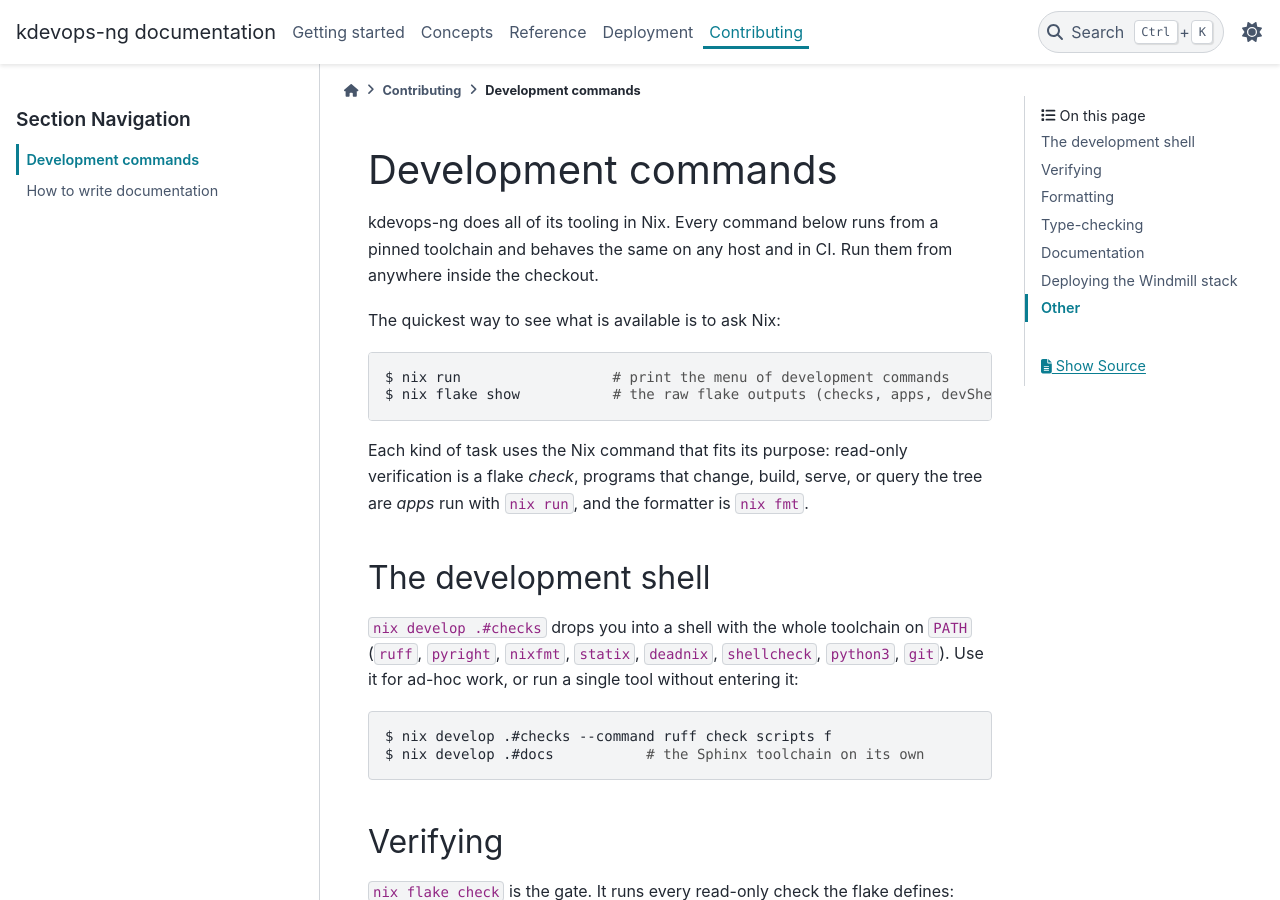
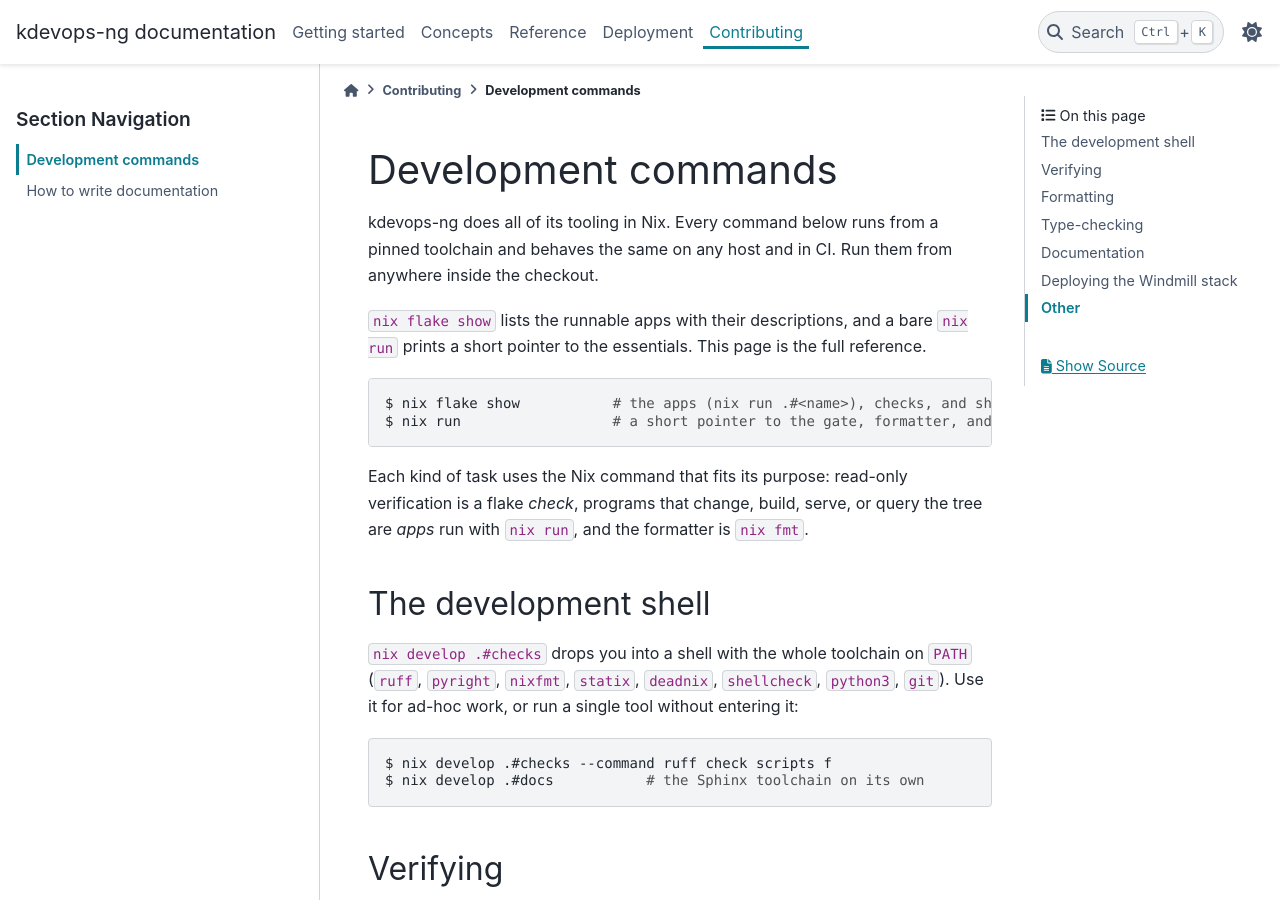
Before and after one commit to dagomez137/kdevops-ng, a Sphinx documentation site: the page built from docs/contributing/development.rst, in a window 1280 px wide and 900 px high. Built offline with Sphinx 7.4.7 and the PyData theme 0.15.4, drawn with Linux system fonts in a browser that asks for light colours.

Commit message:
nix: shrink nix run to a pointer; the dev guide is the reference
nix run is for running a program, and the list-of-apps convention is nix flake
show (its own manual says so), so a long curated menu as the default app both
over-described and duplicated nix flake show. Replace it with a short pointer:
the gate, the formatter, and nix flake show for the runnable apps, plus a link
to the guide.

The full command reference stays in docs/contributing/development.rst, whose
intro now frames nix flake show as the list and the page as the reference rather
than pointing at a menu nix run no longer prints.

Generated-by: Claude AI
Signed-off-by: Daniel Gomez <da.gomez@kernel.org>

```diff
--- a/docs/contributing/development.rst
+++ b/docs/contributing/development.rst
@@ -8,12 +8,14 @@ kdevops-ng does all of its tooling in Nix. Every command below runs from a
 pinned toolchain and behaves the same on any host and in CI. Run them from
 anywhere inside the checkout.
 
-The quickest way to see what is available is to ask Nix:
+``nix flake show`` lists the runnable apps with their descriptions, and a bare
+``nix run`` prints a short pointer to the essentials. This page is the full
+reference.
 
 .. code-block:: console
 
-   $ nix run                  # print the menu of development commands
-   $ nix flake show           # the raw flake outputs (checks, apps, devShells)
+   $ nix flake show           # the apps (nix run .#<name>), checks, and shells
+   $ nix run                  # a short pointer to the gate, formatter, and list
 
 Each kind of task uses the Nix command that fits its purpose: read-only
 verification is a flake *check*, programs that change, build, serve, or query
```
Also changed, not shown: 1 other file.
